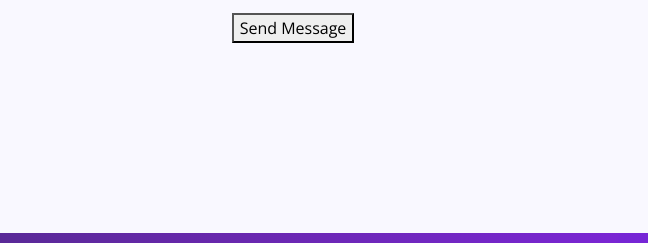
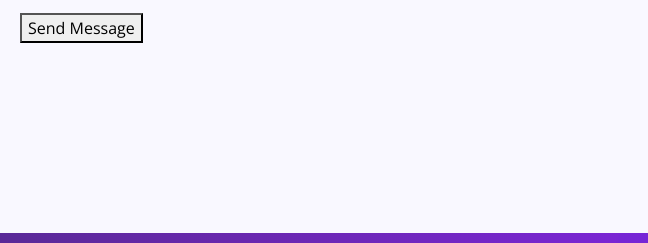
Before and after one commit to Arkdem/Techie, a plain HTML site: page index.html in a window 1280 px wide. Shown: the part 7939-8182 px from the top of the page, 632-1280 px from the left. Drawn offline with nearby package versions, Linux system fonts and the light colour scheme.

Commit message:
Update index.html

```diff
--- a/index.html
+++ b/index.html
@@ -734,7 +734,7 @@
                   Don’t fill this out if you’re human: <input name="bot-field" />
                 </label>
               </p>
-              <div class="text-center"><button type="submit">Send Message</button></div>
+              <div><button type="submit">Send Message</button></div>
             </form>
           </div>
 
```
